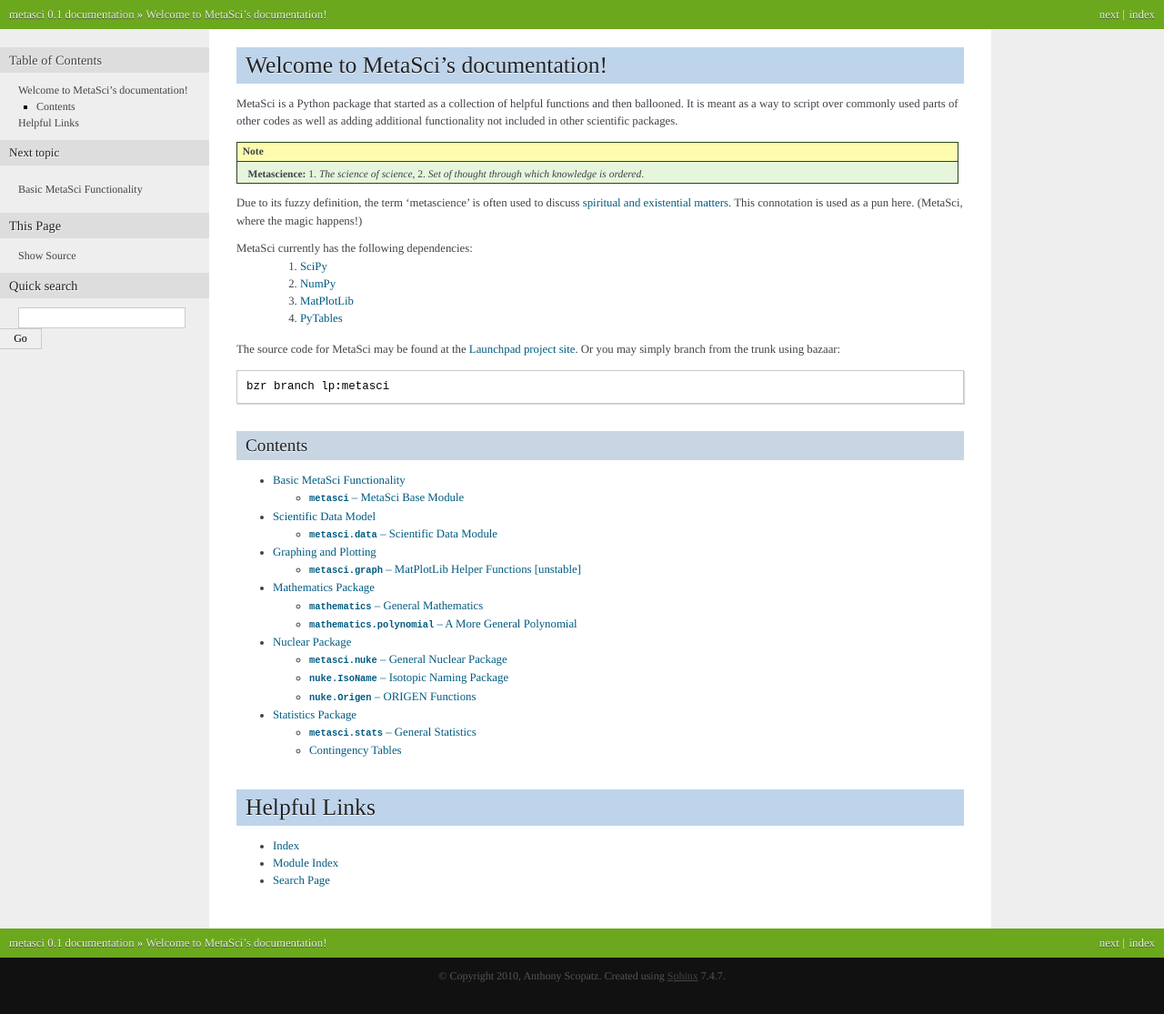
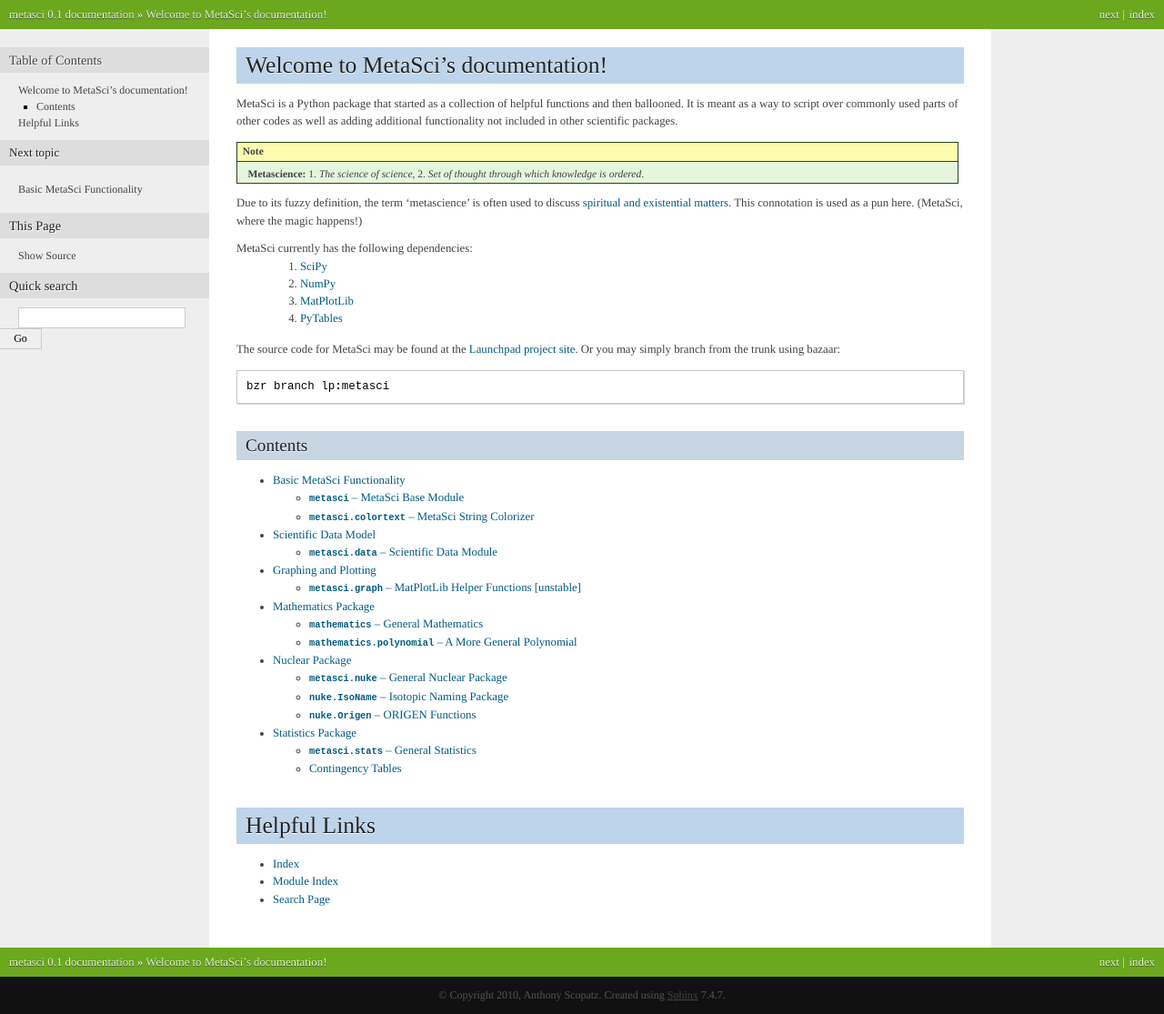
Before and after one commit to metasci-dev/metasci, a Sphinx documentation site: the page built from doc/source/index.rst, in a window 1280 px wide. Shown: the whole page at 91% size. Built offline with Sphinx 7.4.7, drawn with Linux system fonts in a browser that asks for light colours; formulas are drawn with MathJax 3; before the commit the page ends 1094 px from its top, so only the background shows below that.

Commit message:
Added colortext documentation.

```diff
--- a/doc/source/MetaSciBase.rst
+++ b/doc/source/MetaSciBase.rst
@@ -20,3 +20,11 @@
 .. automodule:: metasci
    :members:
    :inherited-members:
+
+====================================================
+:mod:`metasci.colortext` -- MetaSci String Colorizer
+====================================================
+
+.. automodule:: metasci.colortext
+   :members:
+   :inherited-members:
```
Also changed, not shown: 1 other file.
